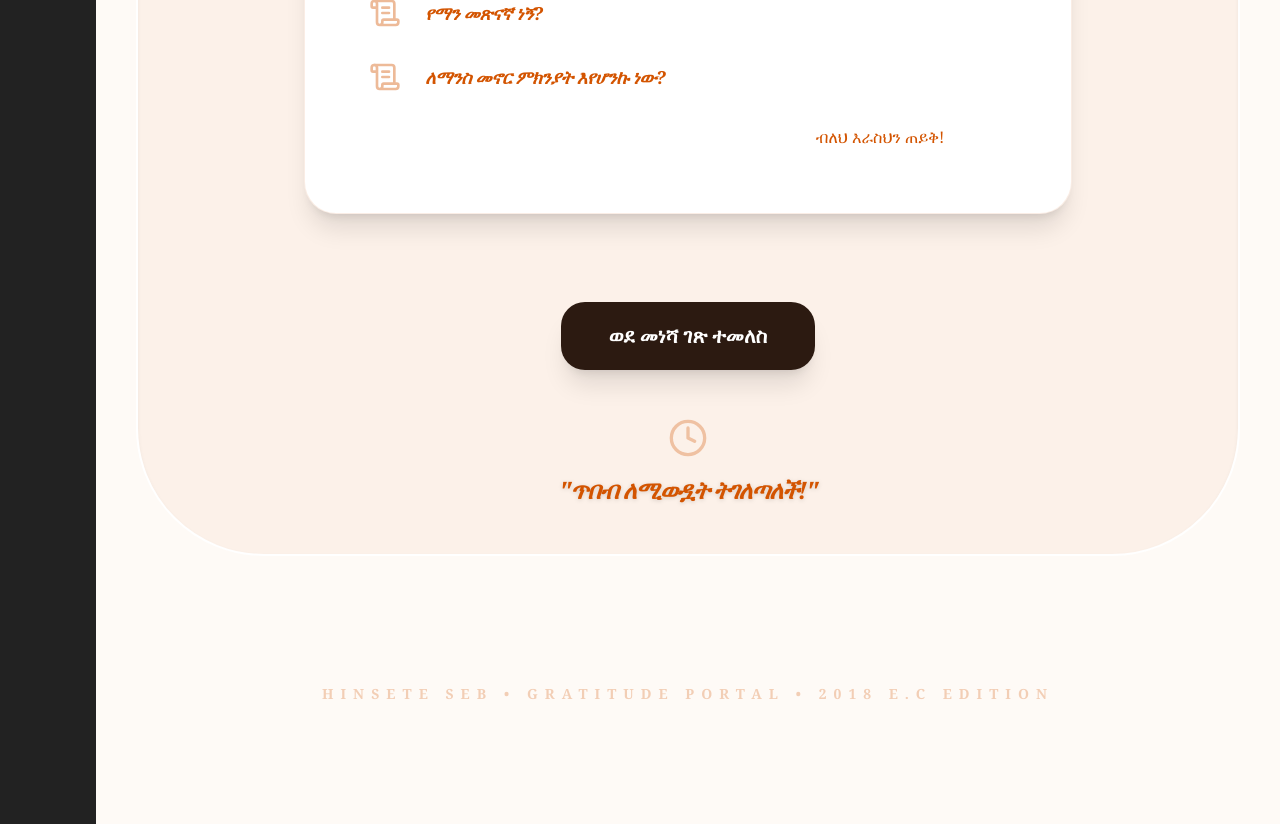
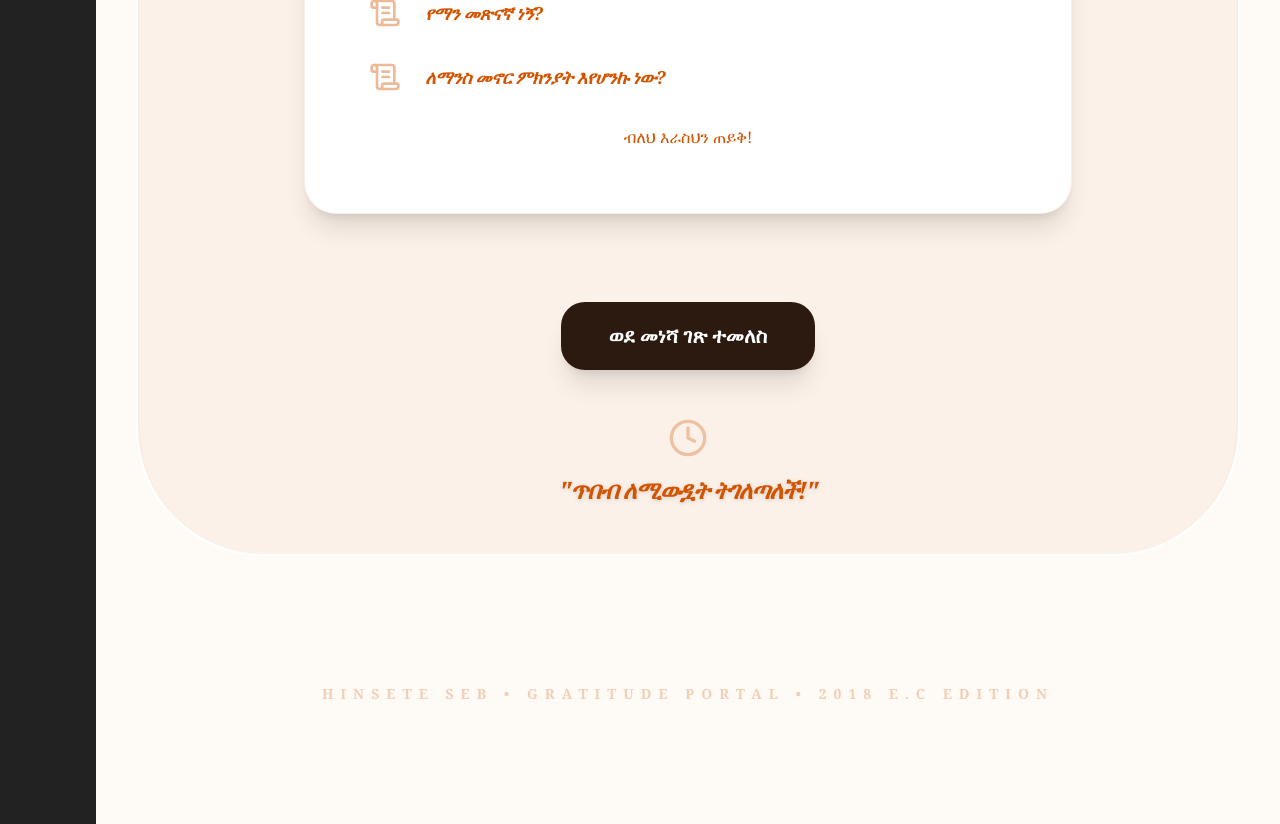
Before and after one commit to solomon54/hinsete-seb, a Next.js app: page /thanks in a window 1280 px wide. Shown: the part 4360-5184 px from the top of the page. Built offline with nearby package versions, Linux system fonts and the light colour scheme; no server answers.

Commit message:
style: add sparse 'እናት' overlay to offline page and update contents

```diff
--- a/src/app/components/thanks/ThanksPage.tsx
+++ b/src/app/components/thanks/ThanksPage.tsx
@@ -321,7 +321,7 @@ export default function ThanksPage() {
                   </span>
                 </div>
               ))}
-              <span className="ml-96 text-[#d35400]"> ብለህ እራስህን ጠይቅ!</span>
+              <span className=" text-[#d35400]"> ብለህ እራስህን ጠይቅ!</span>
             </div>
 
             <div className="space-y-12 pt-10">
```
